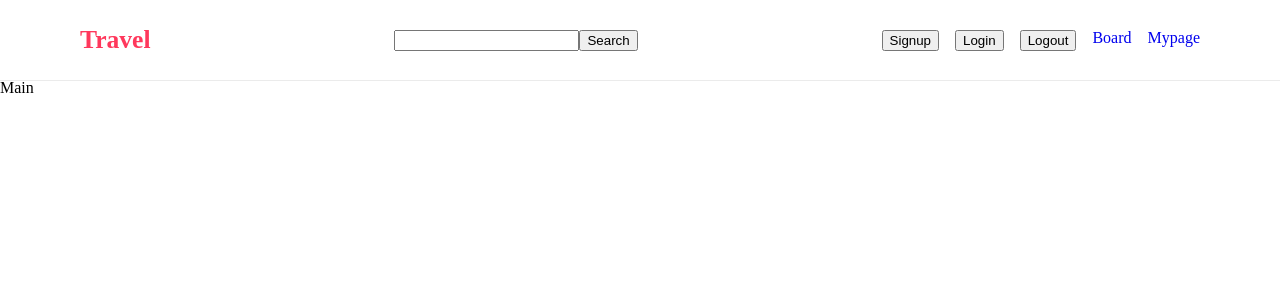
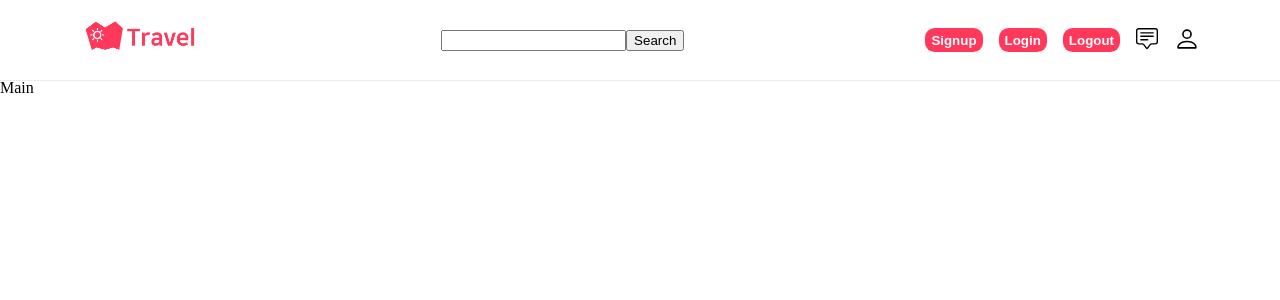
Before and after one commit to fastcampus-febe/TeamA-FE, a React (Create React App) app: page / in a window 1280 px wide. Shown: the top 300 px of the page. Built offline with nearby package versions, Linux system fonts and the light colour scheme.

Commit message:
Update logo

```diff
--- a/src/components/Template/Template.jsx
+++ b/src/components/Template/Template.jsx
@@ -2,6 +2,8 @@ import Modal from 'components/Modal/Modal';
 import { useState } from 'react';
 import { Link } from 'react-router-dom';
 import styled, { css } from 'styled-components';
+import { BsPerson, BsChatSquareText } from 'react-icons/bs';
+import Button from 'components/common/Button';
 
 function Template({ children }) {
   const [modalOpen, setModalOpen] = useState(false);
@@ -16,18 +18,36 @@ function Template({ children }) {
     <TemplateContainer>
       <HeaderContainer>
         <Logo>
-          <Link to="/">Travel</Link>
+          <Link to="/">
+            <LogoImg src="/logo.png" />
+          </Link>
         </Logo>
         <div>
           <input type="text" />
           <button>Search</button>
         </div>
         <Menu>
-          <button onClick={() => handleClick('Signup')}>Signup</button>
-          <button onClick={() => handleClick('Login')}>Login</button>
-          <button>Logout</button>
-          <Link to="/board">Board</Link>
-          <Link to="/mypage">Mypage</Link>
+          <Button
+            text={'Signup'}
+            onClick={() => handleClick('Signup')}
+            height={'24px'}
+            fontSize={18}
+            color={'#FF385C'}
+          />
+          <Button
+            text={'Login'}
+            onClick={() => handleClick('Login')}
+            height={'24px'}
+            fontSize={18}
+            color={'#FF385C'}
+          />
+          <Button text={'Logout'} height={'24px'} fontSize={18} color={'#FF385C'} />
+          <Link to="/board">
+            <BsChatSquareText size={22} color={'black'} />
+          </Link>
+          <Link to="/mypage">
+            <BsPerson size={26} color={'black'} />
+          </Link>
         </Menu>
       </HeaderContainer>
       <ChildContainer>{children}</ChildContainer>
@@ -49,9 +69,10 @@ const HeaderContainer = styled.div`
   align-items: center;
   padding: 0 5rem;
   box-sizing: border-box;
-  z-index: 1;
+  z-index: 10;
   width: 100%;
   height: 5rem;
+  background-color: ${({ theme }) => theme.colors.white};
   box-shadow: rgb(0 0 0 / 8%) 0 1px 0;
   position: fixed;
   top: 0;
@@ -69,9 +90,14 @@ const Logo = styled.div`
   }
 `;
 
+const LogoImg = styled.img`
+  width: 120px;
+`;
+
 const Menu = styled.div`
   display: flex;
   gap: 1rem;
+  align-items: center;
 `;
 
 const ChildContainer = styled.div`
--- a/src/components/common/Button.jsx
+++ b/src/components/common/Button.jsx
@@ -1,26 +1,28 @@
 import React from 'react';
 import styled from 'styled-components';
 
-const Button = ({ text, width }) => {
-  return <StyledButton>{text}</StyledButton>;
+const Button = ({ text, width, height, onClick, fontSize, color }) => {
+  return (
+    <StyledButton onClick={onClick} width={width} height={height} fontSize={fontSize} color={color}>
+      {text}
+    </StyledButton>
+  );
 };
 
 const StyledButton = styled.button`
-  width: ${({ width }) => width};
-  height: 3rem;
+  width: ${({ width }) => (width ? width : 'auto')};
+  height: ${({ height }) => (height ? height : '3rem')};
   border-radius: 0.6rem;
   border: none;
   background-color: ${({ theme }) => theme.colors.primary};
   color: ${({ theme }) => theme.colors.white};
-  font-size: ${({ theme }) => theme.fonts.size.xsm};
+  font-size: ${({ fontSize, theme }) => (fontSize ? fontSize : theme.fonts.size.xsm)};
   font-weight: ${({ theme }) => theme.fonts.weight.bold};
   cursor: pointer;
-  background: linear-gradient(
-    to right,
-    rgb(230, 30, 77) 0%,
-    rgb(227, 28, 95) 50%,
-    rgb(215, 4, 102) 100%
-  ) !important;
+  background: ${({ color }) =>
+    color
+      ? color
+      : 'linear-gradient(to right,rgb(230, 30, 77) 0%, rgb(227, 28, 95) 50%,rgb(215, 4, 102) 100%) !important'};
 `;
 
 export default Button;
```
Also changed, not shown: public/logo.png (added).
